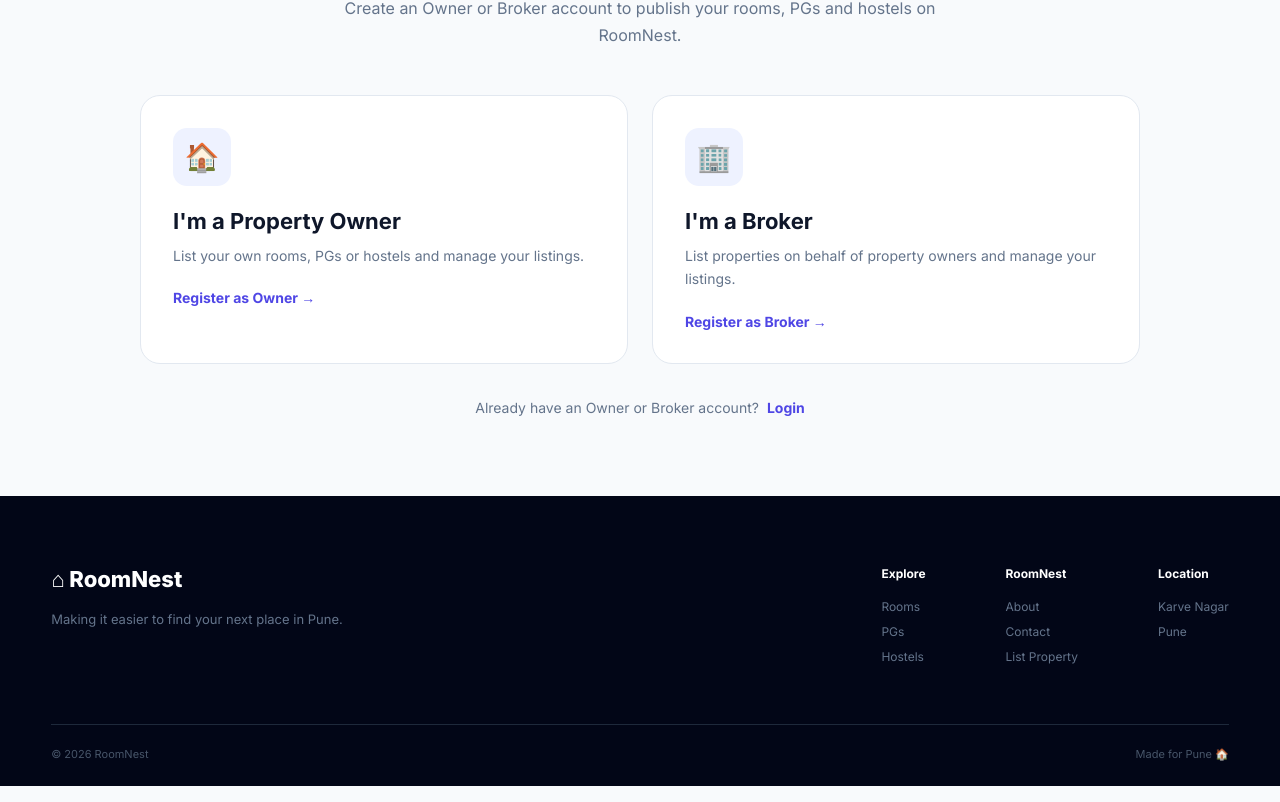
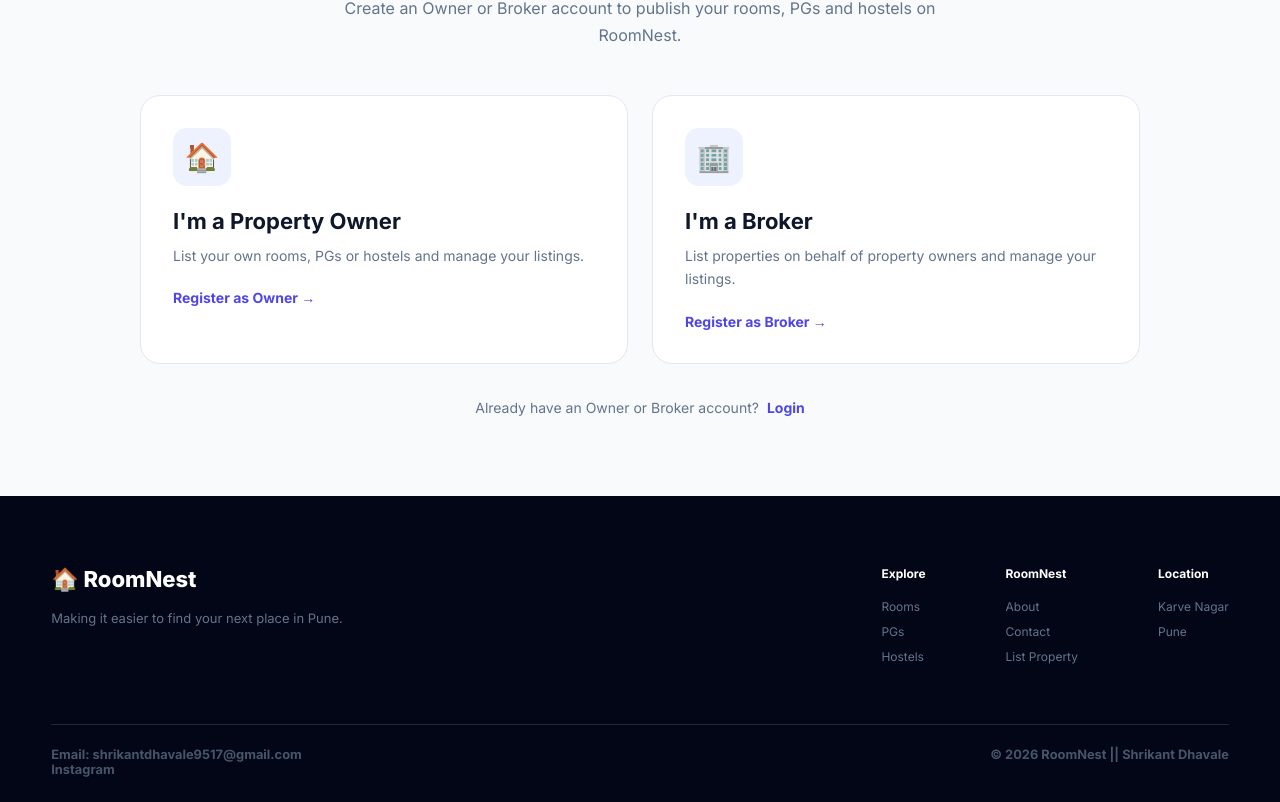
Before and after one commit to shrikantdhavale/RoomNest, a React (Vite) app: page /list-property in a window 1280 px wide. Shown: the part 257-1059 px from the top of the page. Built offline with nearby package versions, Linux system fonts and the light colour scheme; no server answers.

Commit message:
insta and email link added in footer

```diff
--- a/src/components/Footer.jsx
+++ b/src/components/Footer.jsx
@@ -8,7 +8,7 @@ function Footer() {
                 <div className="footer-brand">
 
                     <div className="footer-logo">
-                        ⌂ RoomNest
+                        🏠 RoomNest
                     </div>
 
                     <p>
@@ -49,11 +49,31 @@ function Footer() {
             <div className="footer-bottom">
 
                 <span>
-                    © 2026 RoomNest
-                </span>
+                <h3><a
+                    href="mailto:shrikantdhavale9517@gmail.com"
+                >
+                   Email: shrikantdhavale9517@gmail.com
+                </a>
+
+                </h3>
+                <h3>
+                     <a
+                    href="https://www.instagram.com/_shrikantpatil_/"
+                    target="_blank"
+                    rel="noopener noreferrer"
+                >
+                     Instagram
+                </a>
+
+
+
+                </h3>
+             </span>
+
+
 
                 <span>
-                    Made for Pune 🏠
+                  <h3>  © 2026 RoomNest || Shrikant Dhavale</h3>
                 </span>
 
             </div>
```
